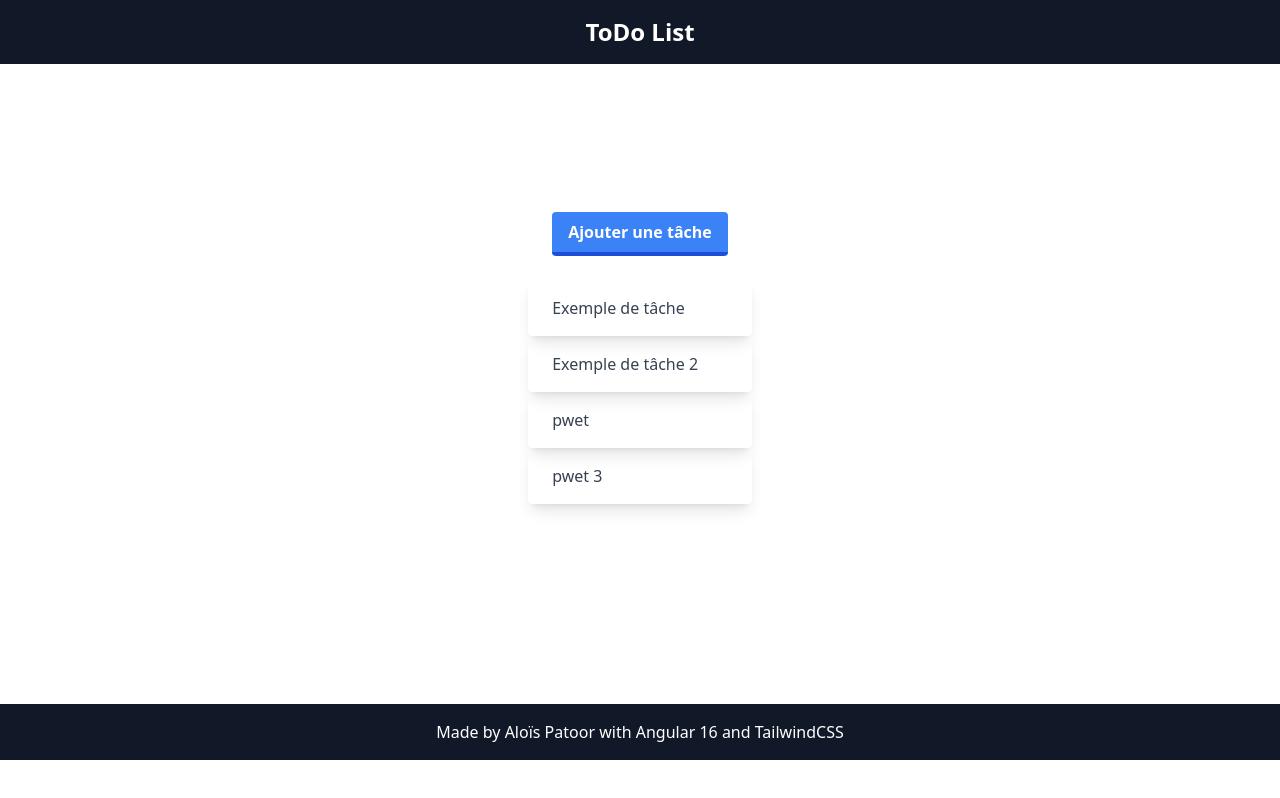
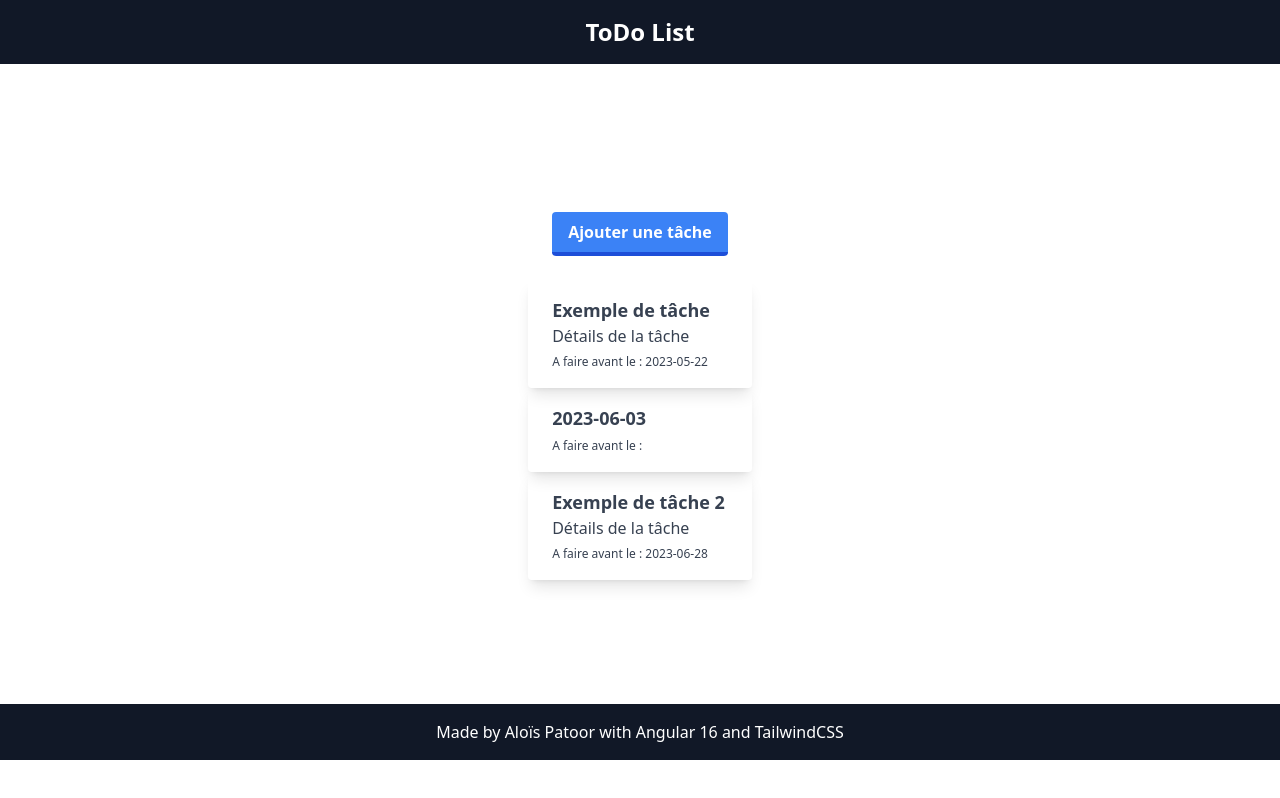
Before and after one commit to aloispatoor/todolist-w-angular, an Angular app: page /tasks in a window 1280 px wide. Built offline with nearby package versions, Linux system fonts and the light colour scheme; data requests are answered from the project's data file.

Commit message:
Deadline and description added to the api

```diff
--- a/api/db.json
+++ b/api/db.json
@@ -3,21 +3,22 @@
     {
       "id": 1,
       "content": "Exemple de tâche",
+      "description": "Détails de la tâche",
+      "deadline": "2023-05-22",
       "isDone": false
     },
     {
       "id": 2,
-      "content": "Exemple de tâche 2",
+      "content": "2023-06-03",
+      "description": null,
+      "deadline": null,
       "isDone": false
     },
     {
       "id": 3,
-      "content": "pwet",
-      "isDone": false
-    },
-    {
-      "id": 4,
-      "content": "pwet 3",
+      "content": "Exemple de tâche 2",
+      "description": "Détails de la tâche",
+      "deadline": "2023-06-28",
       "isDone": false
     }
   ]
--- a/src/app/shared/components/list/list.component.html
+++ b/src/app/shared/components/list/list.component.html
@@ -2,7 +2,9 @@
   <button class="bg-blue-500 hover:bg-blue-400 text-white font-bold py-2 px-4 m-6 border-b-4 border-blue-700 hover:border-blue-500 rounded" routerLink="/tasks/add">Ajouter une tâche</button>
   <div class="max-w-sm rounded overflow-hidden shadow-lg" *ngFor="let item of collection">
     <div class="px-6 py-4">
-      <p class="text-gray-700 text-base">{{ item.content }}</p>
+      <h2 class="text-gray-700 text-lg font-semibold">{{ item.content }}</h2>
+      <p class="text-gray-700 text-base">{{ item.description }}</p>
+      <small class="text-gray-700 text-xs">A faire avant le : {{ item.deadline }}</small>
     </div>
   </div>
 </article>
--- a/src/app/tasks/interface/tasks-i.ts
+++ b/src/app/tasks/interface/tasks-i.ts
@@ -1,5 +1,7 @@
 export interface TasksI {
   id: number;
   content: string;
+  description: string;
+  deadline: Date;
   isDone: boolean;
 }
--- a/src/app/tasks/model/tasks.ts
+++ b/src/app/tasks/model/tasks.ts
@@ -3,6 +3,8 @@ import { TasksI } from "../interface/tasks-i";
 export class Tasks {
   id!: number;
   content!: string;
+  description!: string;
+  deadline!: Date;
   isDone!: boolean;
 
   constructor(obj?: Partial<Tasks>) {
--- a/src/app/tasks/pages/page-add-tasks/page-add-tasks.component.html
+++ b/src/app/tasks/pages/page-add-tasks/page-add-tasks.component.html
@@ -4,6 +4,14 @@
       <label for="content" class="block text-gray-500 font-bold md:text-right mb-1 md:mb-0 pr-4">Tâche</label>
       <input type="text" id="content" formControlName="content" class="bg-gray-200 appearance-none border-2 border-gray-200 rounded w-full py-2 px-4 text-gray-700 leading-tight focus:outline-none focus:bg-white focus:border-purple-500" required>
     </div>
+    <div class="md:flex md:items-center mb-6">
+      <label for="description" class="block text-gray-500 font-bold md:text-right mb-1 md:mb-0 pr-4">Détails</label>
+      <input type="text" id="description" formControlName="description" class="bg-gray-200 appearance-none border-2 border-gray-200 rounded w-full py-2 px-4 text-gray-700 leading-tight focus:outline-none focus:bg-white focus:border-purple-500">
+    </div>
+    <div class="md:flex md:items-center mb-6">
+      <label for="deadline" class="block text-gray-500 font-bold md:text-right mb-1 md:mb-0 pr-4">A faire avant le : </label>
+      <input type="date" id="deadline" formControlName="deadline" class="bg-gray-200 appearance-none border-2 border-gray-200 rounded w-full py-2 px-4 text-gray-700 leading-tight focus:outline-none focus:bg-white focus:border-purple-500">
+    </div>
     <button type="submit" class="m-6 bg-transparent hover:bg-blue-500 text-blue-700 font-semibold hover:text-white py-2 px-4 border border-blue-500 hover:border-transparent rounded">Créer tâche</button>
   </form>
   <a routerLink="/tasks">< Retour</a>
--- a/src/app/tasks/pages/page-add-tasks/page-add-tasks.component.ts
+++ b/src/app/tasks/pages/page-add-tasks/page-add-tasks.component.ts
@@ -19,6 +19,8 @@ export class PageAddTasksComponent {
     this.form = this.formBuilder.group({
       id: [this.task.id],
       content: [this.task.content],
+      description: [this.task.description],
+      deadline: [this.task.deadline],
       isDone: false,
     })
   }
```
